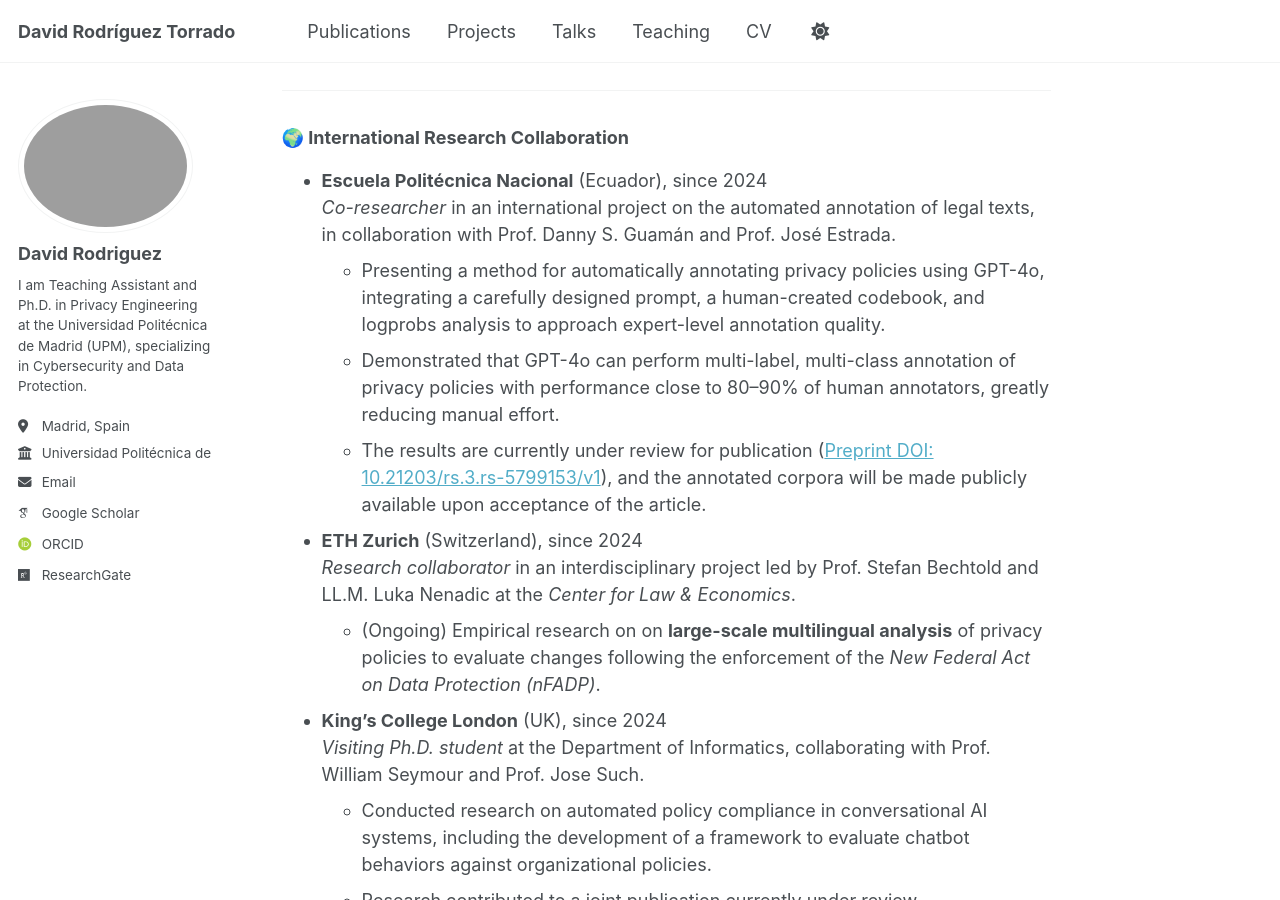
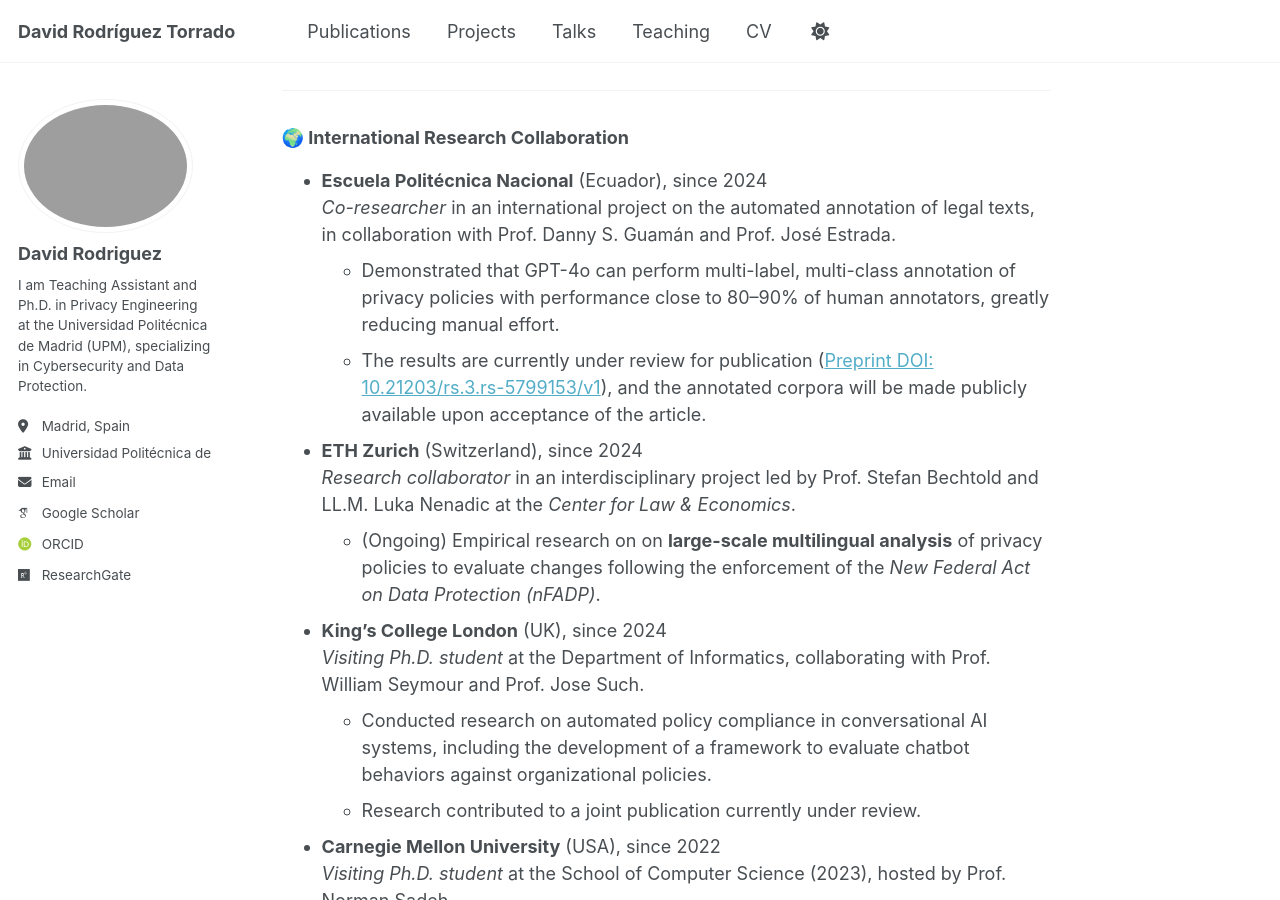
Before and after one commit to DavidRodriguezTorrado/DavidRodriguezTorrado.github.io, a Jekyll site: the page built from _pages/about.md, in a window 1280 px wide and 900 px high, scrolled down 617 px. Built offline with Jekyll 4.4.1, drawn with Linux system fonts in a browser that asks for light colours; some web fonts are replaced.

Commit message:
update about

```diff
--- a/_pages/about.md
+++ b/_pages/about.md
@@ -24,7 +24,6 @@ I currently serve as **Publicity Chair** for the [International Workshop on Priv
 ### 🌍 International Research Collaboration
 - **Escuela Politécnica Nacional** (Ecuador), since 2024
   *Co-researcher* in an international project on the automated annotation of legal texts, in collaboration with Prof. Danny S. Guamán and Prof. José Estrada.
-  - Presenting a method for automatically annotating privacy policies using GPT-4o, integrating a carefully designed prompt, a human-created codebook, and logprobs analysis to approach expert-level annotation quality.
   - Demonstrated that GPT-4o can perform multi-label, multi-class annotation of privacy policies with performance close to 80–90% of human annotators, greatly reducing manual effort.
   - The results are currently under review for publication ([Preprint DOI: 10.21203/rs.3.rs-5799153/v1](https://doi.org/10.21203/rs.3.rs-5799153/v1)), and the annotated corpora will be made publicly available upon acceptance of the article.
 - **ETH Zurich** (Switzerland), since 2024
```
